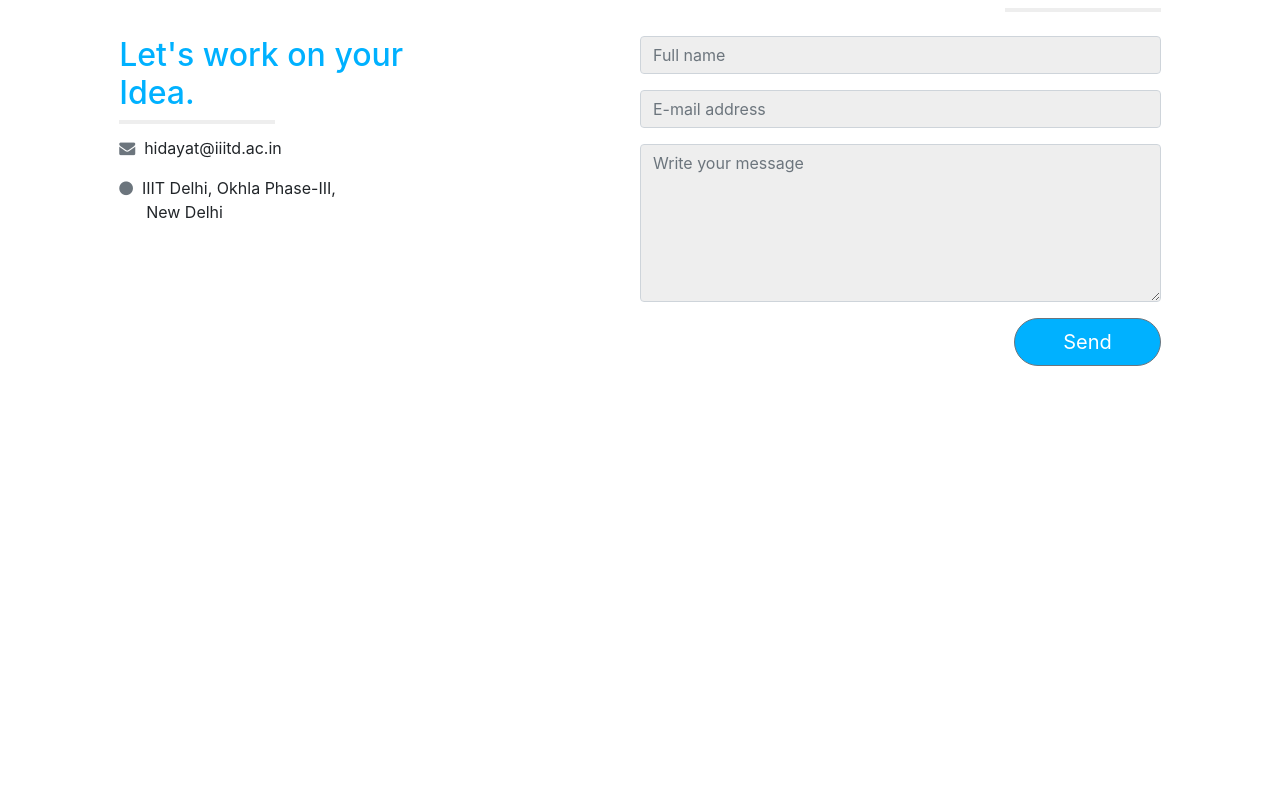
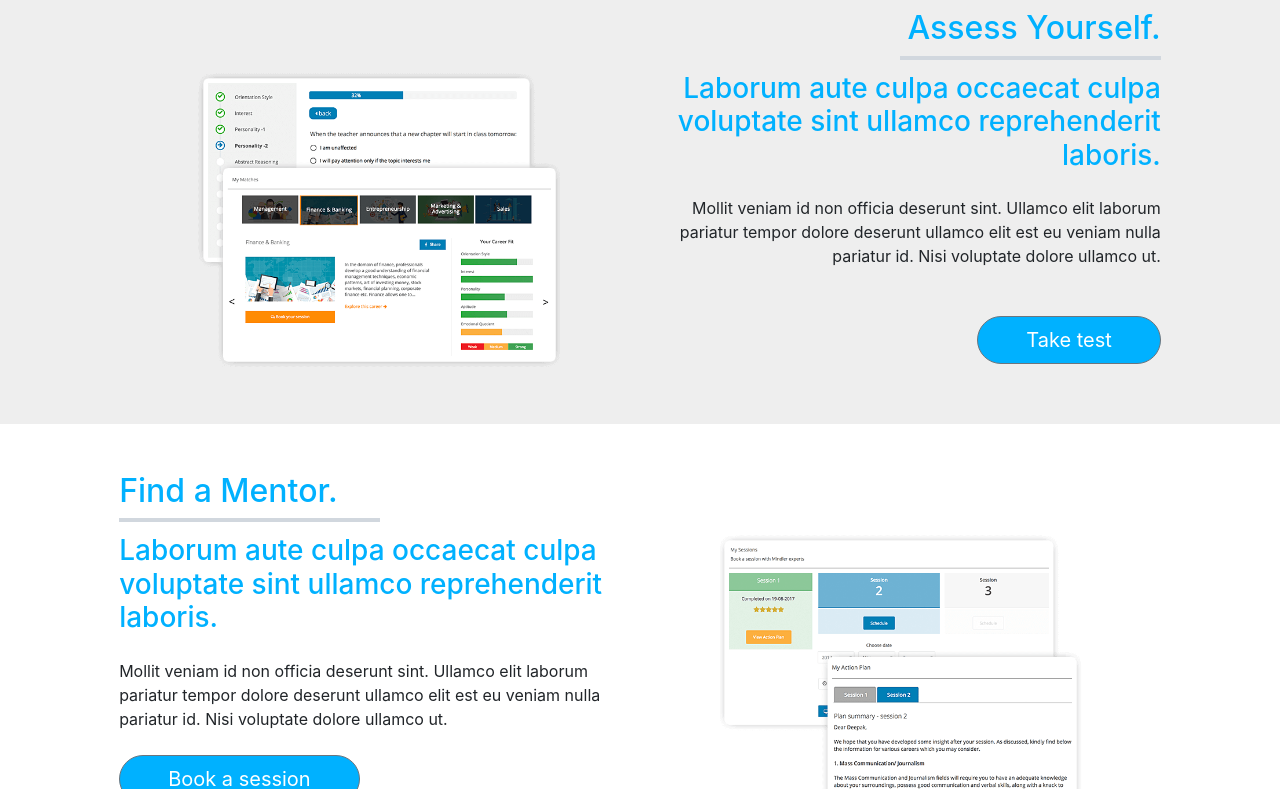
Before and after one commit to Enactus-IIITDelhi/Hidayat, a React (Create React App) app: page / in a window 1280 px wide. Shown: the part 691-1480 px from the top of the page. Before the commit the page ends 1073 px from the top, so only its background shows below. Built offline with nearby package versions, Linux system fonts and the light colour scheme.

Commit message:
Mentor and assess yourself complete #4

```diff
--- a/src/App.css
+++ b/src/App.css
@@ -25,6 +25,7 @@ a, a:hover {
 .bg-soft-grey {
   background-color: var(--soft-light-grey) !important;
 }
+
 
 /* End of Basic Utilities */
 
@@ -71,7 +72,7 @@ a, a:hover {
 
 /* Contact */
 .ruler{
-  border-top: 4px solid var(--soft-light-grey);
+  border-top: 4px solid #d1d7de;
   width:30%;
 }
 /* Blogs */
--- /dev/null
+++ b/src/pages/Home/AssessYourself.jsx
@@ -0,0 +1,38 @@
+import React from 'react';
+import {Button} from 'reactstrap';
+
+function AssessYourself()
+{
+
+  return(
+    <div className="container-fluid pt-5 pb-2 bg-soft-grey">
+        <div className="row m-auto ">
+            <div className="col-11 offset-1 col-md-5 p-0">
+          </div>
+        <div className="col-10 offset-1 offset-md-0 col-md-5  p-0" >
+          <h2 className="text-main-blue m-0 p-0 text-right" >Assess Yourself.</h2>
+          <hr className="ruler pull-right m-0 mt-2 w-50" />
+          <br></br>
+        </div>
+        <div className="col-sm-1"></div>
+        </div>
+
+        <div className="row m-auto ">
+          <div className="col-11 offset-1 col-md-5 p-0 ">
+            <img src="assets/HomePage/career-guidance.png" alt="Career Guidance" width="70%" className="d-flex m-auto" />
+            <br></br>
+          </div>
+          <div className="col-10 offset-1 offset-md-0 col-md-5  p-0" >
+            <h3 className="text-main-blue text-right">Laborum aute culpa occaecat culpa voluptate sint ullamco reprehenderit laboris.</h3>
+            <p className="mt-4 mb-5 text-right">Mollit veniam id non officia deserunt sint. Ullamco elit laborum pariatur tempor dolore deserunt ullamco elit est eu veniam nulla pariatur id. Nisi voluptate dolore ullamco ut.</p>
+            <Button className="bg-main-blue pl-5 pr-5 pull-right" style={ {borderRadius:"30px"}} size="lg" > Take test </Button>
+          </div>
+          <div className="col-sm-1"></div>
+          </div>
+          <br></br>
+        </div>
+      );
+
+
+}
+export default AssessYourself;
--- a/src/pages/Home/Blog.jsx
+++ b/src/pages/Home/Blog.jsx
@@ -4,14 +4,14 @@ function Blog()
 {
 
   return(
-    <div className="container-fluid ">
+    <div className="container-fluid pt-5 pb-2 bg-soft-grey ">
 
           <div className="row m-auto ">
             <div className="col-11 offset-1 col-md-5 p-0">
             </div>
 
           <div className="col-10 offset-1 offset-md-0 col-md-5  p-0" >
-          <h2 className="text-main-blue m-0 p-0" style={{textAlign:"right"}} >Blogs.</h2>
+          <h2 className="text-main-blue m-0 p-0 text-right" >Blogs.</h2>
           <hr className="ruler pull-right m-0 mt-2" />
 
 
--- a/src/pages/Home/Contact.jsx
+++ b/src/pages/Home/Contact.jsx
@@ -4,47 +4,39 @@ import {Form, FormGroup, Input, Label, Button} from 'reactstrap';
 function Contact(){
   return(
 
-    <div className="container-fluid">
-
+    <div className="container-fluid pt-5 pb-3">
       <div className="row m-auto ">
         <div className="col-11 offset-1 col-md-5 p-0">
           <h2 className="text-main-blue m-0">Let's work on your</h2>
           <h2 className="text-main-blue m-0">Idea.</h2>
           <hr className="ruler pull-left m-0 mt-2" />
           <br />
-
           <p><i class="fa fa-envelope text-secondary"></i> &nbsp;hidayat@iiitd.ac.in</p>
           <p><i class="fa fa-circle text-secondary"></i>&nbsp; IIIT Delhi, Okhla Phase-III, <br></br>&nbsp; &nbsp; &nbsp; New Delhi</p>
           <br></br>
-
         </div>
 
         <div className="col-10 offset-1 offset-md-0 col-md-5">
           <Form>
             <FormGroup row>
               <Label for="userName" hidden>Name</Label>
-            <Input className="bg-soft-grey" type="text" name="name" id="userName" placeholder="Full name" style={{boxShadow:"none"}} />
+              <Input className="bg-soft-grey shadow-none" type="text" name="name" id="userName" placeholder="Full name" />
               </FormGroup>
-
             <FormGroup row>
               <Label for="userEmail" hidden>Email</Label>
-            <Input className="bg-soft-grey" type="email" name="email" id="userEmail" placeholder="E-mail address" style={{boxShadow:"none"}} />
+              <Input className="bg-soft-grey shadow-none" type="email" name="email" id="userEmail" placeholder="E-mail address"  />
             </FormGroup>
-
             <FormGroup row>
               <Label for="userMessage" hidden>Message</Label>
-            <Input className="bg-soft-grey" type="textarea" name="message" id="userMessage" placeholder="Write your message" rows={6} style={{boxShadow:"none"}} />
+              <Input className="bg-soft-grey shadow-none" type="textarea" name="message" id="userMessage" placeholder="Write your message" rows={6}  />
             </FormGroup>
-
             <FormGroup row className="pull-right" >
               <Button className="bg-main-blue pl-5 pr-5" style={ {borderRadius:"30px"}} size="lg" > Send </Button>
             </FormGroup>
-
           </Form>
         </div>
       <div className="col-sm-1"></div>
     </div>
-
     </div>
   )
 
--- /dev/null
+++ b/src/pages/Home/Mentor.jsx
@@ -0,0 +1,38 @@
+import React from 'react';
+import {Button} from 'reactstrap';
+
+function Mentor()
+{
+
+  return(
+    <div className="container-fluid pt-5 pb-1">
+        <div className="row m-auto ">
+            <div className="col-11 offset-1 col-md-5 p-0">
+            <h2 className="text-main-blue m-0 p-0 text-left" >Find a Mentor.</h2>
+            <hr className="ruler pull-left m-0 mt-2 w-50" />
+            <br></br>
+          </div>
+        <div className="col-10 offset-1 offset-md-0 col-md-5  p-0" >
+        </div>
+        <div className="col-sm-1"></div>
+        </div>
+
+        <div className="row m-auto ">
+          <div className="col-11 offset-1 col-md-5 p-0 order-12 order-md-1">
+            <h3 className="text-main-blue">Laborum aute culpa occaecat culpa voluptate sint ullamco reprehenderit laboris.</h3>
+            <p className="mt-4 mb-4">Mollit veniam id non officia deserunt sint. Ullamco elit laborum pariatur tempor dolore deserunt ullamco elit est eu veniam nulla pariatur id. Nisi voluptate dolore ullamco ut.</p>
+            <Button className="bg-main-blue pl-5 pr-5" style={ {borderRadius:"30px"}} size="lg" > Book a session </Button>
+          </div>
+          <div className="col-10 offset-1 offset-md-0 col-md-5  p-0 order-1 order-md-5" >
+            <img src="assets/HomePage/mentorship.png" alt="Mentorship" width="70%" className="d-flex m-auto" />
+            <br></br>
+          </div>
+          <div className="col-sm-1 order-5 order-md-12"></div>
+          </div>
+          <br></br>
+        </div>
+      );
+
+
+}
+export default Mentor;
--- a/src/pages/Home/index.jsx
+++ b/src/pages/Home/index.jsx
@@ -3,11 +3,15 @@ import Banner from './Banner'
 import Jumbo from './Jumbo'
 import Contact from './Contact'
 import Blog from './Blog'
+import Mentor from './Mentor'
+import AssessYourself from './AssessYourself'
 function Home(props) {
     return (
         <>
         <Jumbo />
         <Banner />
+        <AssessYourself />
+        <Mentor />
         <Blog />
         <Contact />
         </>
```
Also changed, not shown: public/assets/HomePage/career-guidance.png (added), public/assets/HomePage/mentorship.png (added), src/pages/Home/Banner.jsx (line endings or trailing spaces). Lines whose indentation alone changed are shown as unchanged.
